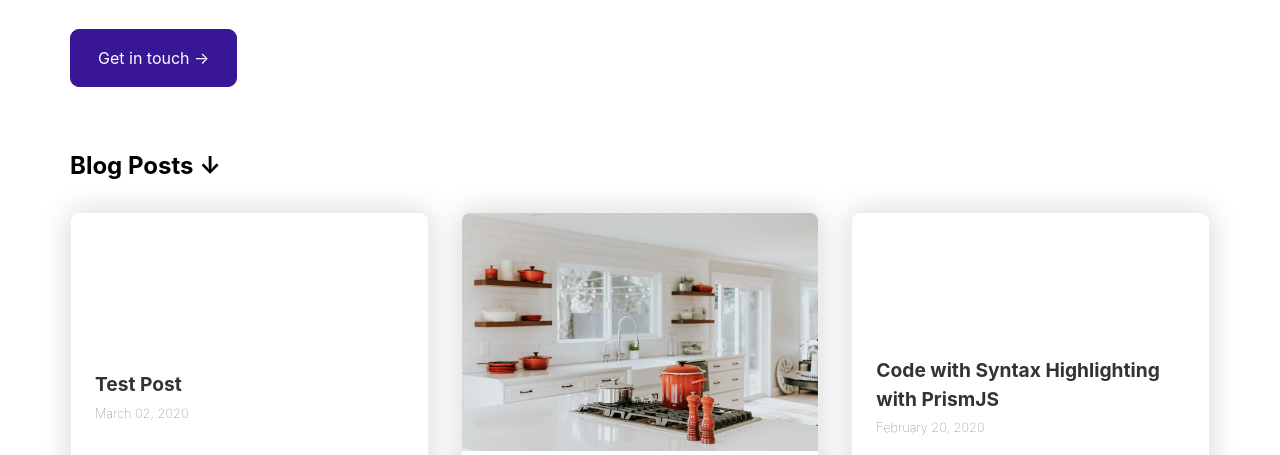
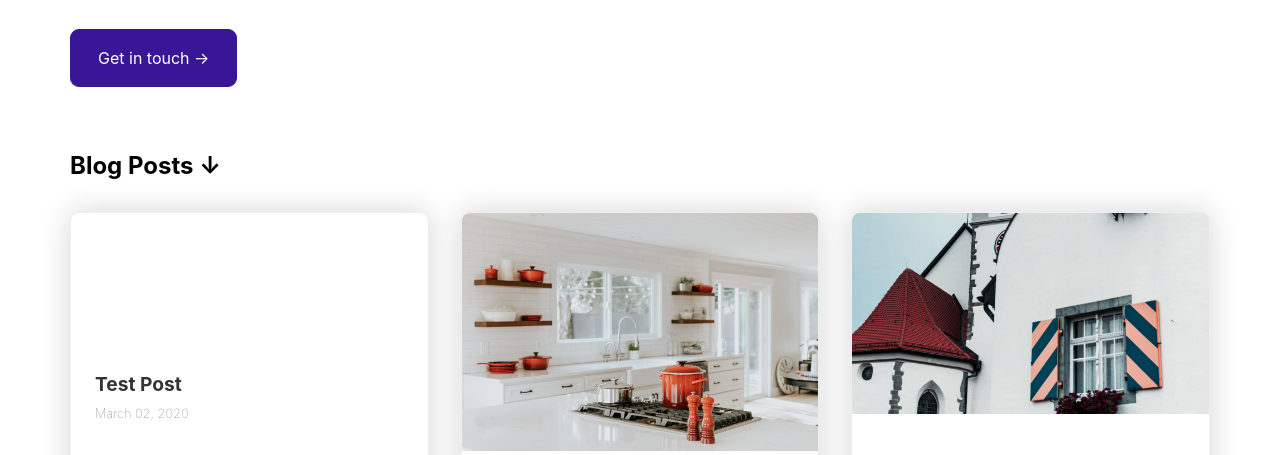
Before and after one commit to W3Layouts/gatsby-starter-delog, a Gatsby site: page / in a window 1280 px wide. Shown: the part 270-725 px from the top of the page. Built offline with nearby package versions, Linux system fonts and the light colour scheme; Gatsby itself is replaced by a stand-in of ours.

Commit message:
Update Blog “2020-02-20-with-code”

```diff
--- a/_data/blog/2020-02-20-with-code.md
+++ b/_data/blog/2020-02-20-with-code.md
@@ -3,6 +3,7 @@ template: BlogPost
 path: /with-code
 date: 2020-02-20T15:08:12.174Z
 title: Code with Syntax Highlighting with PrismJS
+thumbnail: /assets/image-2.jpg
 ---
 
 ### Code Highlighting
```
